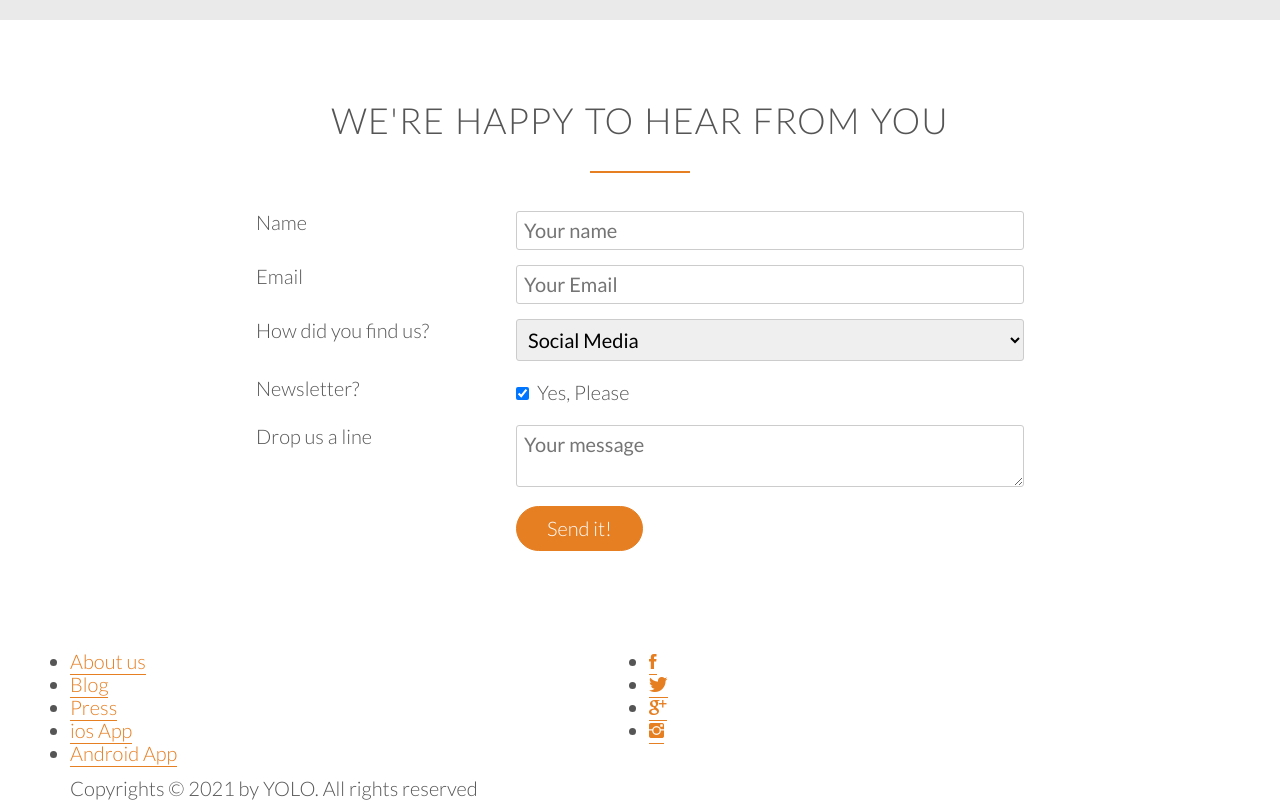
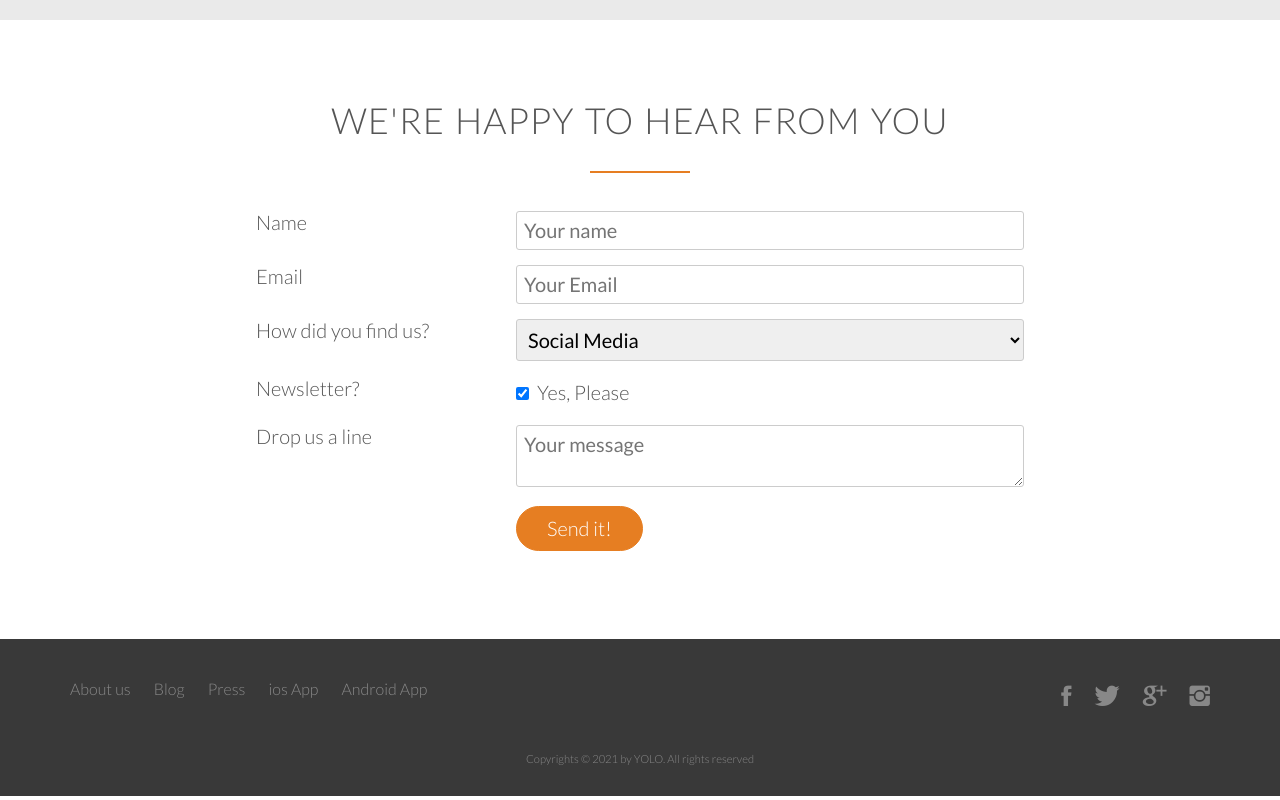
Before and after one commit to nehruperumalla/HTML-CSS, a plain HTML site: page omnifood/index.html in a window 1280 px wide. Shown: the part 4566-5366 px from the top of the page. Drawn offline with Linux system fonts and the light colour scheme; files whose address does not match are found by name.

Commit message:
feat: Killer Website Implemented

```diff
--- a/omnifood/resources/css/style.css
+++ b/omnifood/resources/css/style.css
@@ -502,3 +502,85 @@ input[type=checkbox] {
 }
 
 :focus{outline: none}
+
+
+/* ------------------------------ */
+/* FOOTER */
+/* ------------------------------ */
+
+footer {
+    background-color: #393939;
+    padding: 30px;
+    font-size: 80%
+}
+
+.footer-nav {
+    list-style: none;
+    float: left;
+}
+
+.social-links {
+    list-style: none;
+    float: right;
+}
+
+.footer-nav li,
+.social-links li {
+    display: inline-block;
+    margin-right: 20px;
+}
+
+.social-links li:last-child {
+    margin-right: 0;
+}
+
+
+.footer-nav li a:link,
+.footer-nav li a:visited,
+.social-links li a:link,
+.social-links li a:visited{
+    text-decoration: none;
+    border: 0;
+    color: #888;
+    transition: color 0.2s;
+}
+
+.footer-nav li a:hover,
+.footer-nav li a:active {
+    color: #d3d3d3;
+}
+
+.social-links li a:link,
+.social-links li a:visited {
+    font-size: 170%;
+}
+
+.ion-social-facebook,
+.ion-social-twitter,
+.ion-social-googleplus,
+.ion-social-instagram {
+    transition: color 0.2s
+}
+
+.ion-social-facebook:hover {
+    color: #3b5998;
+}
+
+.ion-social-twitter:hover {
+    color: #00aced
+}
+
+.ion-social-googleplus:hover {
+    color: #dd4b39;
+}
+
+.ion-social-instagram:hover {
+    color: #517fa4;
+}
+
+footer p {
+    color: #888;
+    text-align: center;
+    font-size: 70%;
+    margin-top: 30px;
+}
```
Also changed, not shown: omnifood/index.html (+1 -0 lines).
